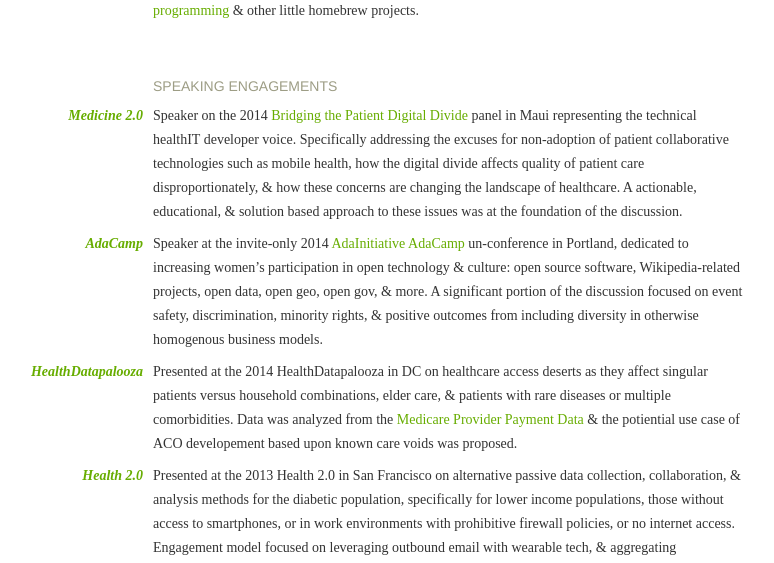
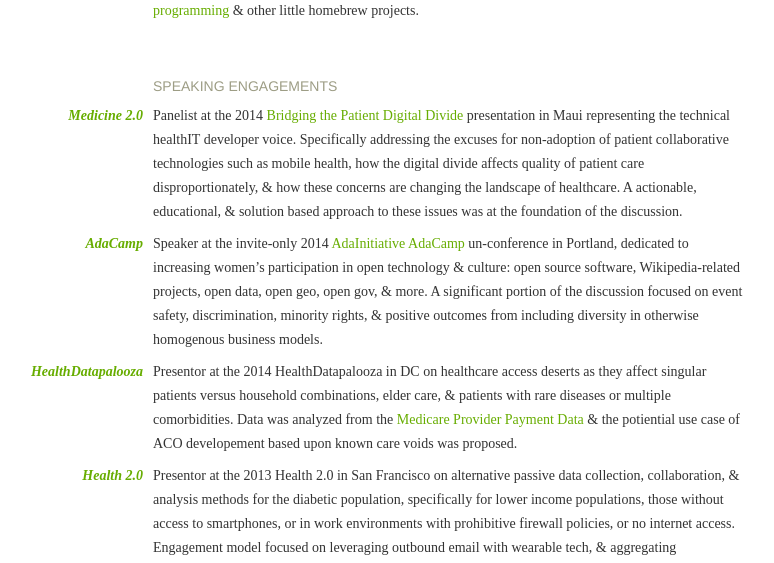
Before and after one commit to laurenstill/laurenstill.github.io, a Jekyll site: the page built from index.html, in a window 1280 px wide and 900 px high, scrolled down 1415 px. Shown: the part 152-715 px from the top of the window, without its empty margins (292-1066 px from the left). Built offline with Jekyll 4.4.1, drawn with Linux system fonts in a browser that asks for light colours; some of the changed text lies outside the part shown.

Commit message:
grammar fix

```diff
--- a/_layouts/index.html
+++ b/_layouts/index.html
@@ -118,7 +118,7 @@
                     <a href="hhttp://www.medicine20congress.com/ocs/index.php/med/med2014/schedConf/cfp">Medicine 2.0</a>
                 </span>
                 <span class="project-desc">
-                   Speaker on the 2014 <a href="http://www.medicine20congress.com/ocs/index.php/med/med2014/paper/view/2734">Bridging the Patient Digital Divide</a> panel in Maui representing the technical healthIT developer voice. Specifically addressing the excuses for non-adoption of patient collaborative technologies such as mobile health, how the digital divide affects quality of patient care disproportionately, &amp; how these concerns are changing the landscape of healthcare. A actionable, educational, &amp; solution based approach to these issues was at the foundation of the discussion.
+                   Panelist at the 2014 <a href="http://www.medicine20congress.com/ocs/index.php/med/med2014/paper/view/2734">Bridging the Patient Digital Divide</a> presentation in Maui representing the technical healthIT developer voice. Specifically addressing the excuses for non-adoption of patient collaborative technologies such as mobile health, how the digital divide affects quality of patient care disproportionately, &amp; how these concerns are changing the landscape of healthcare. A actionable, educational, &amp; solution based approach to these issues was at the foundation of the discussion.
             </span>
             </li>
             <li class="project">
@@ -130,16 +130,12 @@
             </span>
             </li>
 
-
-
-
-
             <li class="project">
                 <span class="project-name">
                     <a href="http://healthdatapalooza.org/agenda/code-a-palooza-challenges/">HealthDatapalooza</a>
                 </span>
                 <span class="project-desc">
-                    Presented at the 2014 HealthDatapalooza in DC on healthcare access deserts as they affect singular patients versus household combinations, elder care, &amp; patients with rare diseases or multiple comorbidities.  Data was analyzed from the <a href="https://www.cms.gov/Research-Statistics-Data-and-Systems/Statistics-Trends-and-Reports/Medicare-Provider-Charge-Data/Physician-and-Other-Supplier.html">Medicare Provider Payment Data</a> &amp; the potiential use case of ACO developement based upon known care voids was proposed.
+                    Presentor at the 2014 HealthDatapalooza in DC on healthcare access deserts as they affect singular patients versus household combinations, elder care, &amp; patients with rare diseases or multiple comorbidities.  Data was analyzed from the <a href="https://www.cms.gov/Research-Statistics-Data-and-Systems/Statistics-Trends-and-Reports/Medicare-Provider-Charge-Data/Physician-and-Other-Supplier.html">Medicare Provider Payment Data</a> &amp; the potiential use case of ACO developement based upon known care voids was proposed.
             </span>
             </li>
             <li class="project">
@@ -147,7 +143,7 @@
                     <a href="hhttp://www.health2con.com/">Health 2.0</a>
                 </span>
                 <span class="project-desc">
-                    Presented at the 2013 Health 2.0 in San Francisco on alternative passive data collection, collaboration, &amp; analysis methods for the diabetic population, specifically for lower income populations, those without access to smartphones, or in work environments with prohibitive firewall policies, or no internet access. Engagement model focused on leveraging outbound email with wearable tech, &amp; aggregating information into a weekly/monthly/quarterly report in both human &amp; machine readable format.
+                    Presentor at the 2013 Health 2.0 in San Francisco on alternative passive data collection, collaboration, &amp; analysis methods for the diabetic population, specifically for lower income populations, those without access to smartphones, or in work environments with prohibitive firewall policies, or no internet access. Engagement model focused on leveraging outbound email with wearable tech, &amp; aggregating information into a weekly/monthly/quarterly report in both human &amp; machine readable format.
             </span>
             </li>
         </ul>
```
